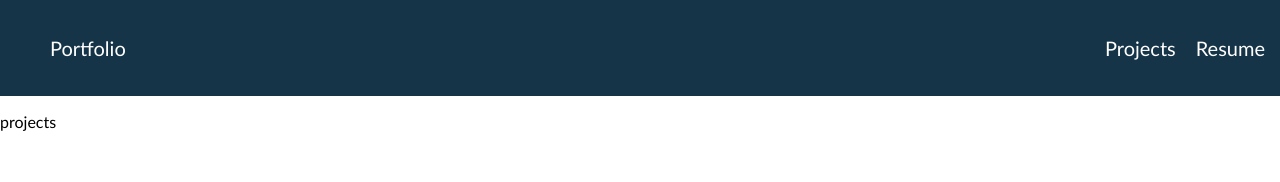
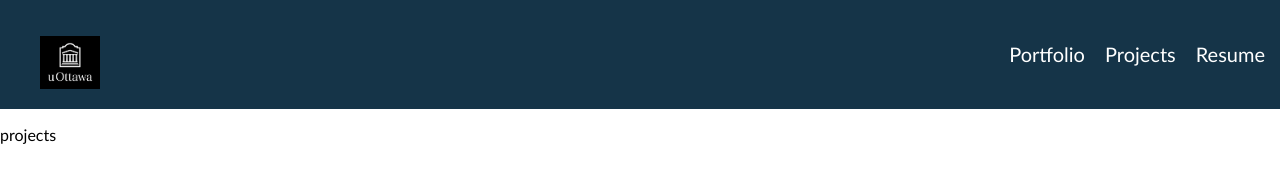
Before and after one commit to ChloeAlFrenn/portfolio_CSI3140, a plain HTML site: page public/projects.html in a window 1280 px wide. Drawn offline with Linux system fonts and the light colour scheme.

Commit message:
updated all nav
updated all nav

```diff
--- a/public/projects.html
+++ b/public/projects.html
@@ -9,6 +9,9 @@
     <header>
       <nav>
         <ul>
+          <li>
+            <img id="uott_logo"  src="uottawa_logo.png" alt="Example Image">
+          </li>
           <li><a href="index.html">Portfolio</a></li>
           <li><a href="projects.html">Projects</a></li>
           <li><a href="resume.html">Resume</a></li>
--- a/public/styles.css
+++ b/public/styles.css
@@ -77,6 +77,6 @@ hr {
 }
 
 #uott_logo{
-  margin-top:15px;
+  margin-bottom: -20px;
   width:60px;
 }
```
Also changed, not shown: public/resume.html (+3 -0 lines).
